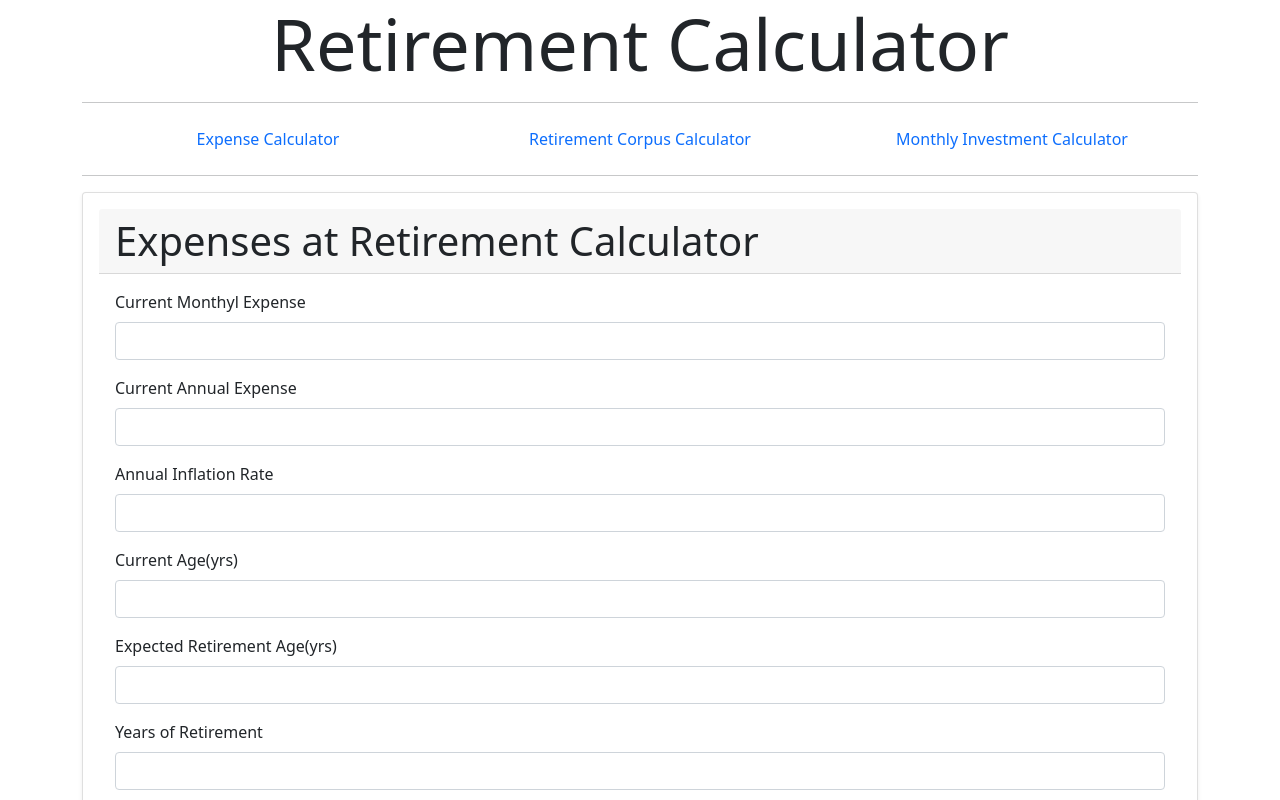
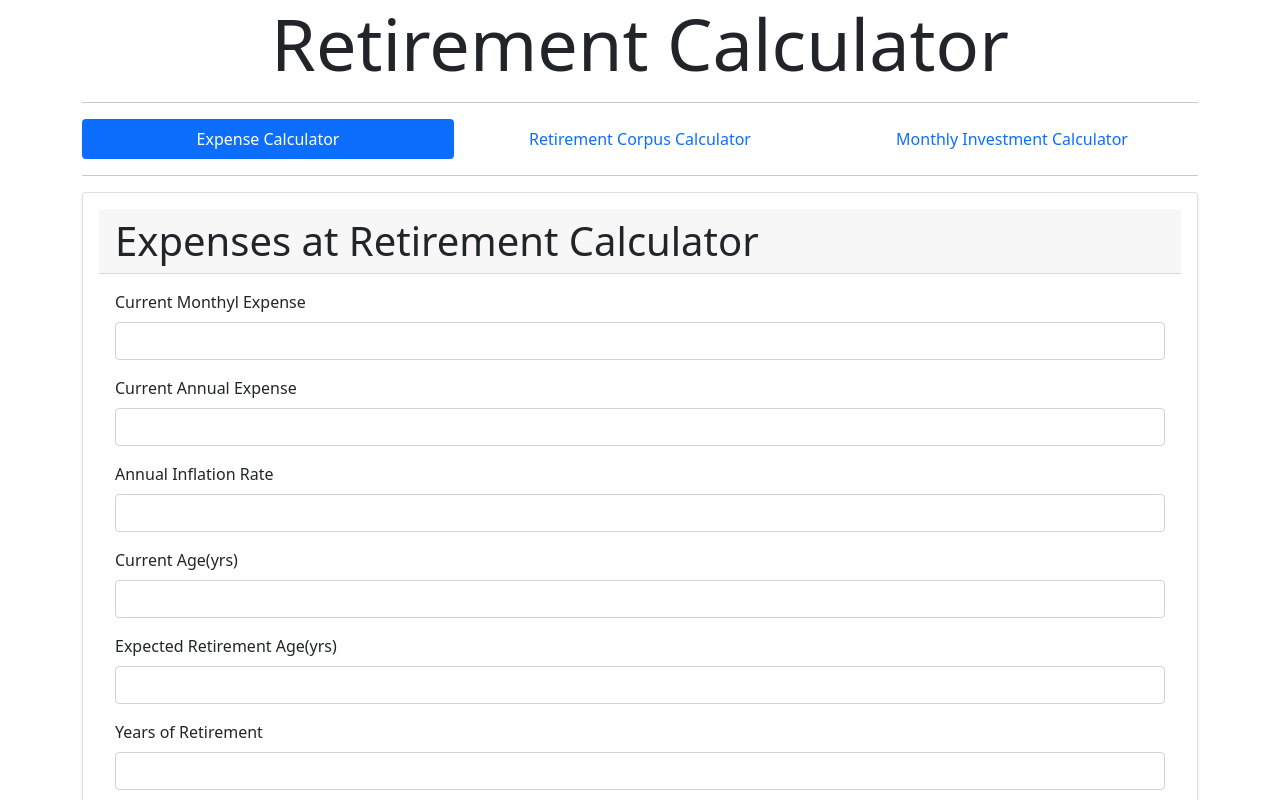
Before and after one commit to mvnshrikanth/retirement-calculator, an Angular app: page /expense-calc in a window 1280 px wide. Before the commit this address led to /. Shown: the top 800 px of the page. Built offline with nearby package versions, Linux system fonts and the light colour scheme.

Commit message:
Fixed active routing links
Fixed active routing links

```diff
--- a/src/app/app-navigation/app-navigation.component.html
+++ b/src/app/app-navigation/app-navigation.component.html
@@ -1,5 +1,5 @@
 <nav class="nav nav-pills nav-justified">
-    <a class="nav-link" routerLink='/' routerLinkActive="active-link">Expense Calculator</a>
-    <a class="nav-link" routerLink='/retirement-corpus-calc' routerLinkActive="active-link">Retirement Corpus Calculator</a>
-    <a class="nav-link" routerLink='/monthly-invst-calc' routerLinkActive="active-link">Monthly Investment Calculator</a>
+    <a class="nav-link" routerLink='/expense-calc' routerLinkActive="active">Expense Calculator</a>
+    <a class="nav-link" routerLink='/retirement-corpus-calc' routerLinkActive="active">Retirement Corpus Calculator</a>
+    <a class="nav-link" routerLink='/monthly-invst-calc' routerLinkActive="active">Monthly Investment Calculator</a>
 </nav>
--- a/src/app/app.module.ts
+++ b/src/app/app.module.ts
@@ -9,7 +9,7 @@ import { AppNavigationComponent } from './app-navigation/app-navigation.componen
 import { RouterModule, Routes } from '@angular/router';
 
 const routes: Routes = [
-  { path: '', component: ExpenseCalculatorComponent },
+  { path: 'expense-calc', component: ExpenseCalculatorComponent },
   {
     path: 'retirement-corpus-calc',
     component: RetirementCorpusCalculatorComponent,
@@ -18,7 +18,7 @@ const routes: Routes = [
     path: 'monthly-invst-calc',
     component: MonthlyInvestmentsCalculatorComponent,
   },
-  { path: '**', redirectTo:''},
+  { path: '**', redirectTo: 'expense-calc' },
 ];
 
 @NgModule({
```
